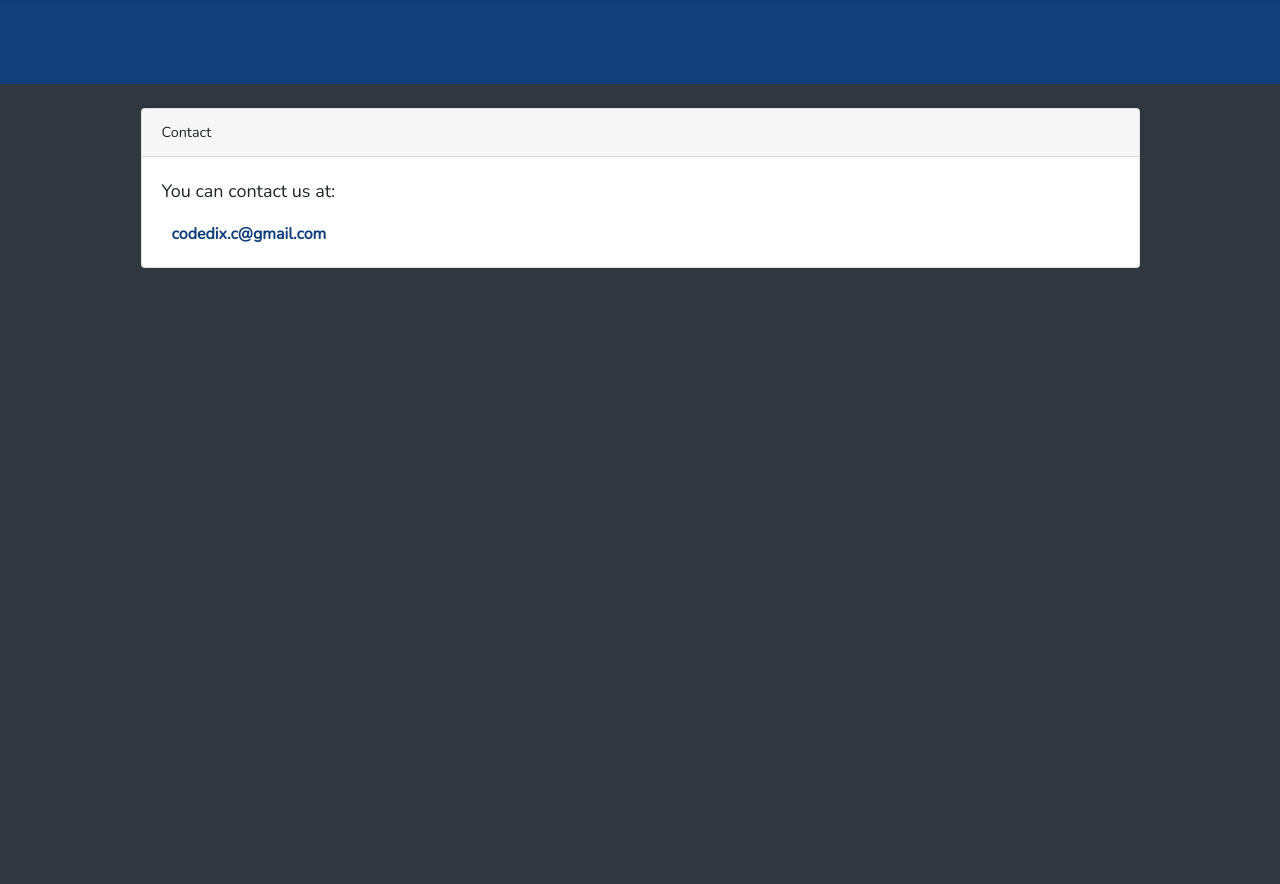
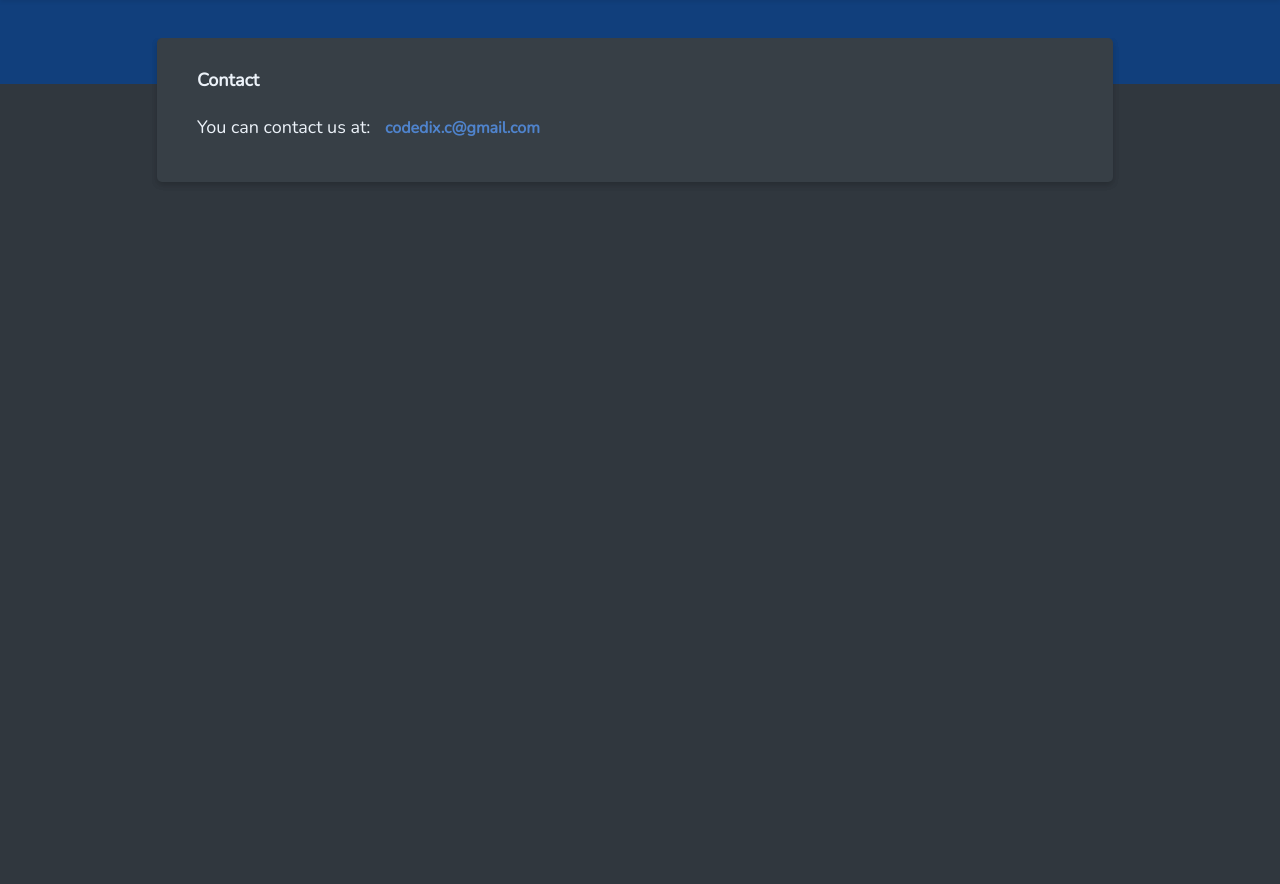
Before and after one commit to FabrizioBilleciUNICT/BilleciCases, a Laravel app: page /contact in a window 1280 px wide. Shown: the part 66-950 px from the top of the page. Run offline with Laravel 8, Linux system fonts and the light colour scheme.

Commit message:
Added templates images, dark theme for every views

```diff
--- a/app/public/css/theme.css
+++ b/app/public/css/theme.css
@@ -408,12 +408,14 @@ a:hover {
 }
 
 .p-info {
+    margin: 0 20px 20px 20px;
     font-size: 18px;
 }
 
-.p-info + a {
-    color: var(--c-dark);
+.p-info a {
+    color: var(--c-light);
     font-size: 16px;
+    text-align: center;
 }
 
 #features {
@@ -594,6 +596,10 @@ a:hover {
     width: 100%;
 }
 
+.row {
+    margin-right: 0;
+    margin-left: 0;
+}
 
 @media only screen and (min-width: 600px) {}
 
--- a/app/public/js/templates.js
+++ b/app/public/js/templates.js
@@ -14,7 +14,7 @@ function addTemplate(row) {
     var shaped = row['shaped'] === '0' ? "No Shaped" : "Shaped";
     return '<div class="cardx-dark card-3col">\n' +
         '            <div class="card-body" style="display: flex;">\n' +
-        '                <div class="card-dashboard-image"><img src="img/menu.png"></div>\n' +
+        '                <div class="card-dashboard-image"><img src="img/materials/' + row['name'].toLowerCase() + '.png"></div>\n' +
         '                <div class="card-dashboard-text card-templates-text">\n' +
         '                    <div>\n' +
         '                        <p>' + row['name'] + '</p>\n' +
--- a/app/public/js/templates.ts
+++ b/app/public/js/templates.ts
@@ -1,4 +1,3 @@
-
 $(document).ready(function() {
     // @ts-ignore
     $('#show-templates').text(JSON.stringify(templates));
@@ -20,7 +19,7 @@ function addTemplate(row) : string {
 
     return '<div class="cardx-dark card-3col">\n' +
         '            <div class="card-body" style="display: flex;">\n' +
-        '                <div class="card-dashboard-image"><img src="img/menu.png"></div>\n' +
+        '                <div class="card-dashboard-image"><img src="img/materials/' + row['name'].toLowerCase() + '.png"></div>\n' +
         '                <div class="card-dashboard-text card-templates-text">\n' +
         '                    <div>\n' +
         '                        <p>' + row['name'] + '</p>\n' +
--- a/app/resources/views/contact.blade.php
+++ b/app/resources/views/contact.blade.php
@@ -1,13 +1,14 @@
 @extends('layouts.app')
 
 @section('content')
-    <div class="container">
-        <div class="card">
-            <div class="card-header">Contact</div>
+<div class="container-admin">
+    <div class="cardx-top card-alone">
+        <div class="cardx-dark">
             <div class="card-body">
-                <p class="p-info">You can contact us at:</p>
-                <a href="mailto:codedix.c@gmail.com">codedix.c@gmail.com</a>
+                <p class="p-dashboard-header">Contact</p>
+                <p class="p-info">You can contact us at: <a href="mailto:codedix.c@gmail.com">codedix.c@gmail.com</a></p>
             </div>
         </div>
     </div>
+</div>
 @endsection
--- a/app/resources/views/neworder.blade.php
+++ b/app/resources/views/neworder.blade.php
@@ -7,7 +7,7 @@
 
 @section('content')
 <div class="container-admin">
-        <div class="cardx-top card-alone">
+    <div class="cardx-top card-alone">
         <div class="cardx-dark">
             <div class="card-body">
                 <p class="p-dashboard-header">New Order</p>
```
Also changed, not shown: app/resources/views/about.blade.php (+5 -3 lines), app/resources/views/admin_editorder.blade.php (+10 -8 lines), app/resources/views/auth/login.blade.php (+4 -7 lines), app/resources/views/auth/register.blade.php (+4 -7 lines), app/resources/views/dashboard.blade.php (+7 -6 lines), app/public/img/materials/cables.png (added), app/public/img/materials/custom.png (added), app/public/img/materials/piano.png (added), app/public/img/materials/pizza.png (added), app/public/img/materials/telescope.png (added).
